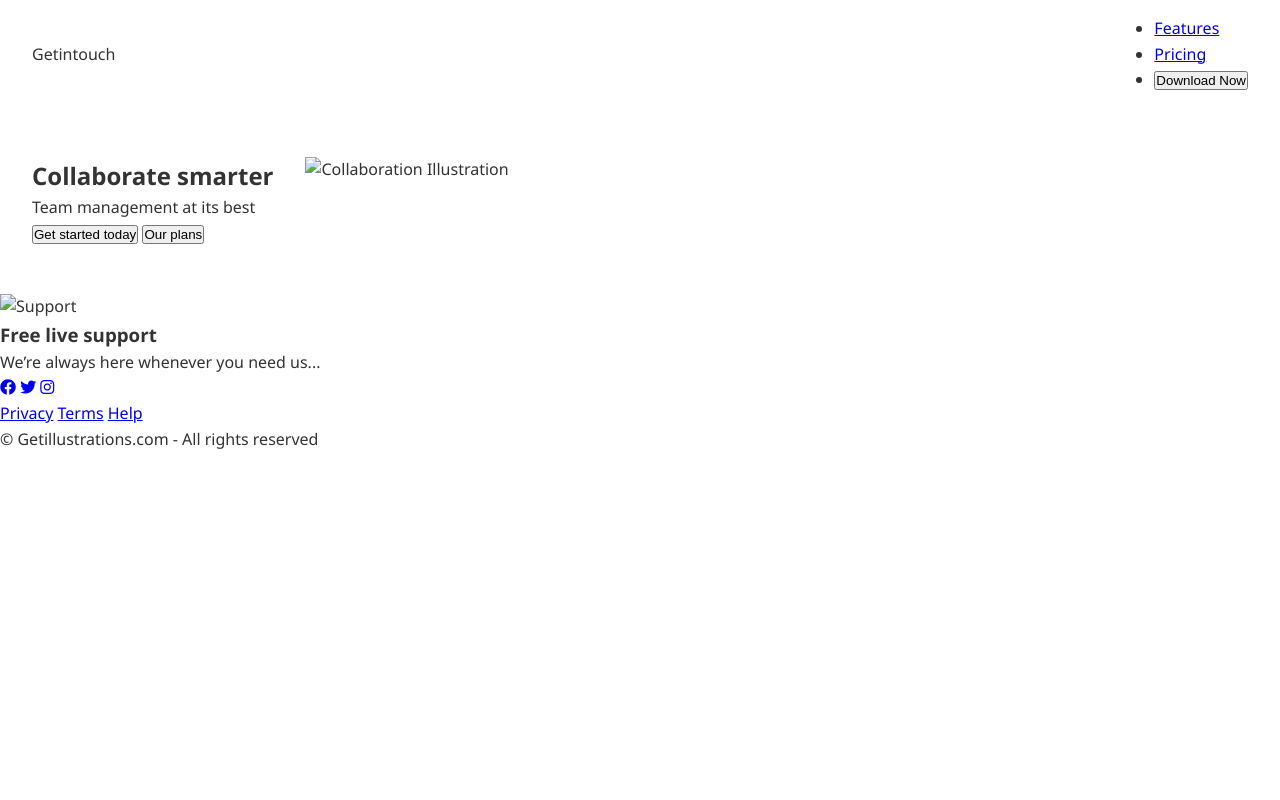
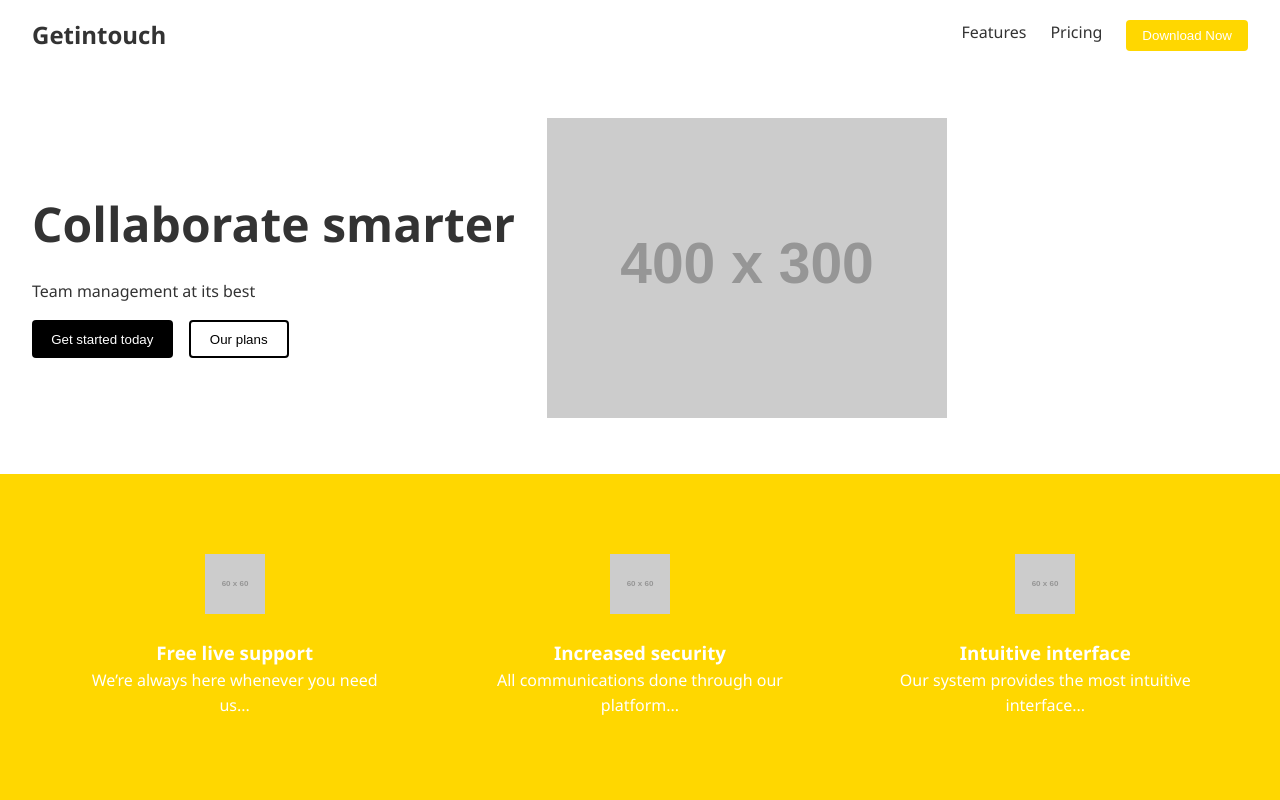
Before and after one commit to fourzero8/QN_frontend, a plain HTML site: page index.html in a window 1280 px wide. Shown: the top 800 px of the page. Drawn offline with Linux system fonts and the light colour scheme; files that its build step writes are made by us from their sources; placeholder pictures from the web are drawn by us.

Commit message:
inartial error solve in files

```diff
--- a/index.html
+++ b/index.html
@@ -1,16 +1,174 @@
 <!DOCTYPE html>
 <html lang="en">
 <head>
-    <meta charset="UTF-8">
-    <meta name="viewport" content="width=device-width, initial-scale=1.0">
-    <!-- Font Awesome CDN -->
-    <link rel="stylesheet" href="https://cdnjs.cloudflare.com/ajax/libs/font-awesome/6.0.0/css/all.min.css">
-    <link rel="stylesheet" href="css/styles.css">
+  <meta charset="UTF-8" />
+  <meta name="viewport" content="width=device-width, initial-scale=1.0"/>
   <title>Getintouch Clone</title>
+
+  <!-- Font Awesome for icons -->
+  <link rel="stylesheet" href="https://cdnjs.cloudflare.com/ajax/libs/font-awesome/6.0.0/css/all.min.css"/>
+
+  <style>
+    /* Base Styles */
+    * {
+      margin: 0;
+      padding: 0;
+      box-sizing: border-box;
+    }
+
+    body {
+      font-family: 'Segoe UI', Tahoma, Geneva, Verdana, sans-serif;
+      line-height: 1.6;
+      color: #333;
+    }
+
+    /* Navigation */
+    nav {
+      display: flex;
+      justify-content: space-between;
+      align-items: center;
+      padding: 1rem 2rem;
+      background: #fff;
+      box-shadow: 0 2px 5px rgba(0, 0, 0, 0.1);
+    }
+
+    .logo {
+      font-weight: bold;
+      font-size: 1.5rem;
+    }
+
+    .menu {
+      list-style: none;
+      display: flex;
+      gap: 1.5rem;
+    }
+
+    .menu a {
+      text-decoration: none;
+      color: #333;
+      font-weight: 500;
+    }
+
+    .download-btn {
+      background: #FFD700;
+      color: white;
+      border: none;
+      padding: 0.5rem 1rem;
+      border-radius: 4px;
+      cursor: pointer;
+    }
+
+    /* Hero Section */
+    .hero {
+      display: flex;
+      padding: 3rem 2rem;
+      background: #fff;
+      gap: 2rem;
+      align-items: center;
+    }
+
+    .hero-content h1 {
+      font-size: 3rem;
+      margin-bottom: 1rem;
+    }
+
+    .buttons {
+      display: flex;
+      gap: 1rem;
+      margin-top: 1rem;
+    }
+
+    .primary-btn {
+      background: #000;
+      color: white;
+      padding: 0.6rem 1.2rem;
+      border: none;
+      border-radius: 4px;
+      cursor: pointer;
+    }
+
+    .outline-btn {
+      background: transparent;
+      color: #000;
+      padding: 0.6rem 1.2rem;
+      border: 2px solid #000;
+      border-radius: 4px;
+      cursor: pointer;
+    }
+
+    /* Features Section */
+    .features {
+      display: flex;
+      justify-content: space-around;
+      background: #FFD700;
+      color: white;
+      padding: 4rem 2rem;
+      flex-wrap: wrap;
+    }
+
+    .feature-card {
+      text-align: center;
+      max-width: 300px;
+      margin: 1rem;
+    }
+
+    .feature-card img {
+      width: 60px;
+      height: 60px;
+      margin-bottom: 1rem;
+    }
+
+    /* Footer */
+    footer {
+      background: #FFD700;
+      color: white;
+      padding: 2rem;
+      text-align: center;
+    }
+
+    .social-links a {
+      color: white;
+      margin: 0 0.5rem;
+      text-decoration: none;
+      font-size: 1.2rem;
+    }
+
+    .footer-links {
+      margin: 1rem 0;
+    }
+
+    .footer-links a {
+      color: white;
+      margin: 0 0.5rem;
+      text-decoration: none;
+    }
+
+    /* Responsive Design */
+    @media (max-width: 768px) {
+      .hero {
+        flex-direction: column;
+        text-align: center;
+      }
+
+      .features {
+        flex-direction: column;
+      }
+
+      .menu {
+        flex-direction: column;
+        align-items: flex-start;
+      }
+
+      .hero-content h1 {
+        font-size: 2rem;
+      }
+    }
+  </style>
 </head>
 <body>
+
   <!-- Navigation -->
-    <nav class="navbar">
+  <nav>
     <div class="logo">Getintouch</div>
     <ul class="menu">
       <li><a href="#features">Features</a></li>
@@ -30,18 +188,28 @@
       </div>
     </div>
     <div class="hero-image">
-            <img src="images/illustration.png" alt="Collaboration Illustration">
+      <!-- Replace with your own illustration -->
+      <img src="https://via.placeholder.com/400x300?text=Illustration" alt="Collaboration Illustration">
     </div>
   </section>
 
   <!-- Features Section -->
   <section id="features" class="features">
     <div class="feature-card">
-            <img src="images/icons/icon1.svg" alt="Support">
+      <img src="https://via.placeholder.com/60?text=Support" alt="Support">
       <h3>Free live support</h3>
       <p>We’re always here whenever you need us...</p>
     </div>
-        <!-- Add more feature cards -->
+    <div class="feature-card">
+      <img src="https://via.placeholder.com/60?text=Security" alt="Security">
+      <h3>Increased security</h3>
+      <p>All communications done through our platform...</p>
+    </div>
+    <div class="feature-card">
+      <img src="https://via.placeholder.com/60?text=Interface" alt="Interface">
+      <h3>Intuitive interface</h3>
+      <p>Our system provides the most intuitive interface...</p>
+    </div>
   </section>
 
   <!-- Footer -->
@@ -59,6 +227,31 @@
     <p>© Getillustrations.com - All rights reserved</p>
   </footer>
 
-    <script src="js/main.js"></script>
+  <!-- JavaScript -->
+  <script>
+    // Smooth scrolling for anchor links
+    document.querySelectorAll('a[href^="#"]').forEach(anchor => {
+      anchor.addEventListener('click', function(e) {
+        e.preventDefault();
+        const target = document.querySelector(this.getAttribute('href'));
+        if (target) {
+          target.scrollIntoView({ behavior: 'smooth' });
+        }
+      });
+    });
+
+    // Button hover effects
+    document.querySelectorAll('.primary-btn, .outline-btn').forEach(btn => {
+      btn.addEventListener('mouseenter', () => {
+        btn.style.transform = 'translateY(-2px)';
+        btn.style.transition = 'transform 0.2s';
+      });
+
+      btn.addEventListener('mouseleave', () => {
+        btn.style.transform = 'translateY(0)';
+      });
+    });
+  </script>
+
 </body>
 </html>
```
Lines whose indentation alone changed are shown as unchanged.
